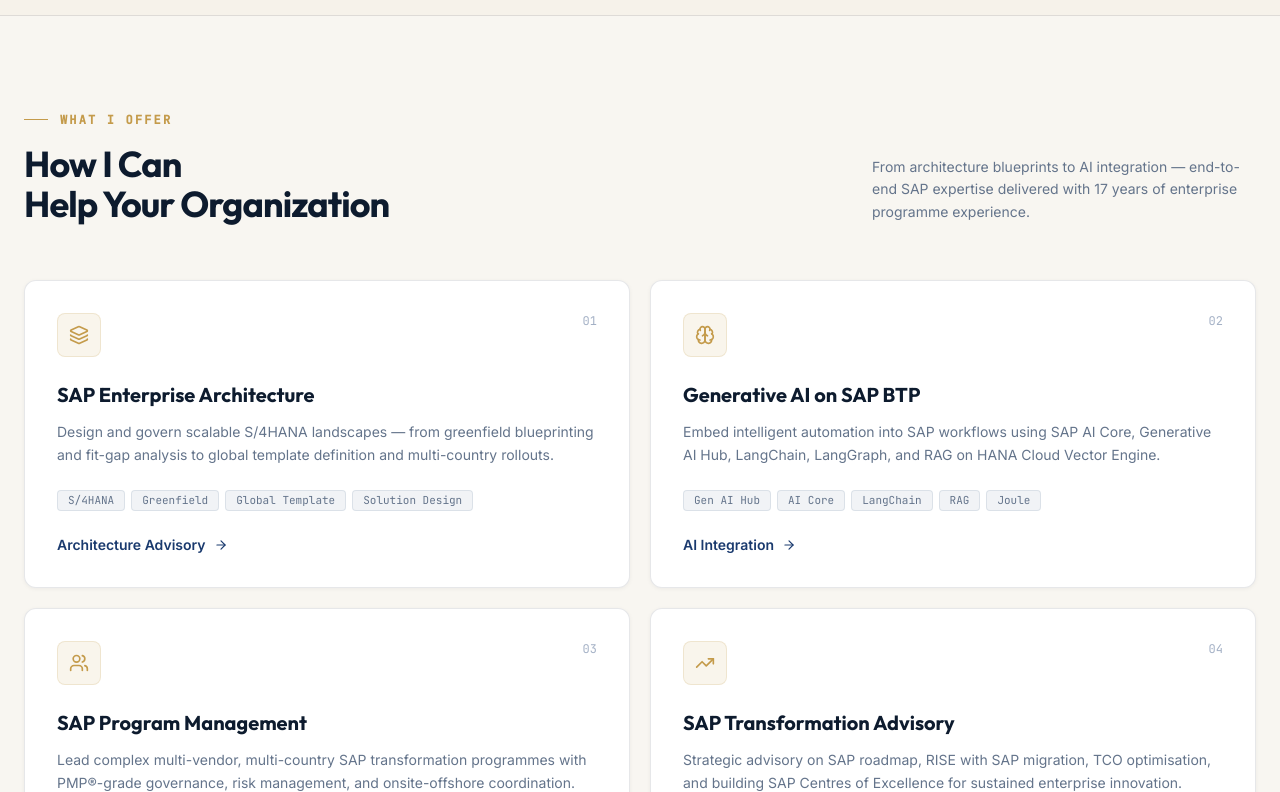
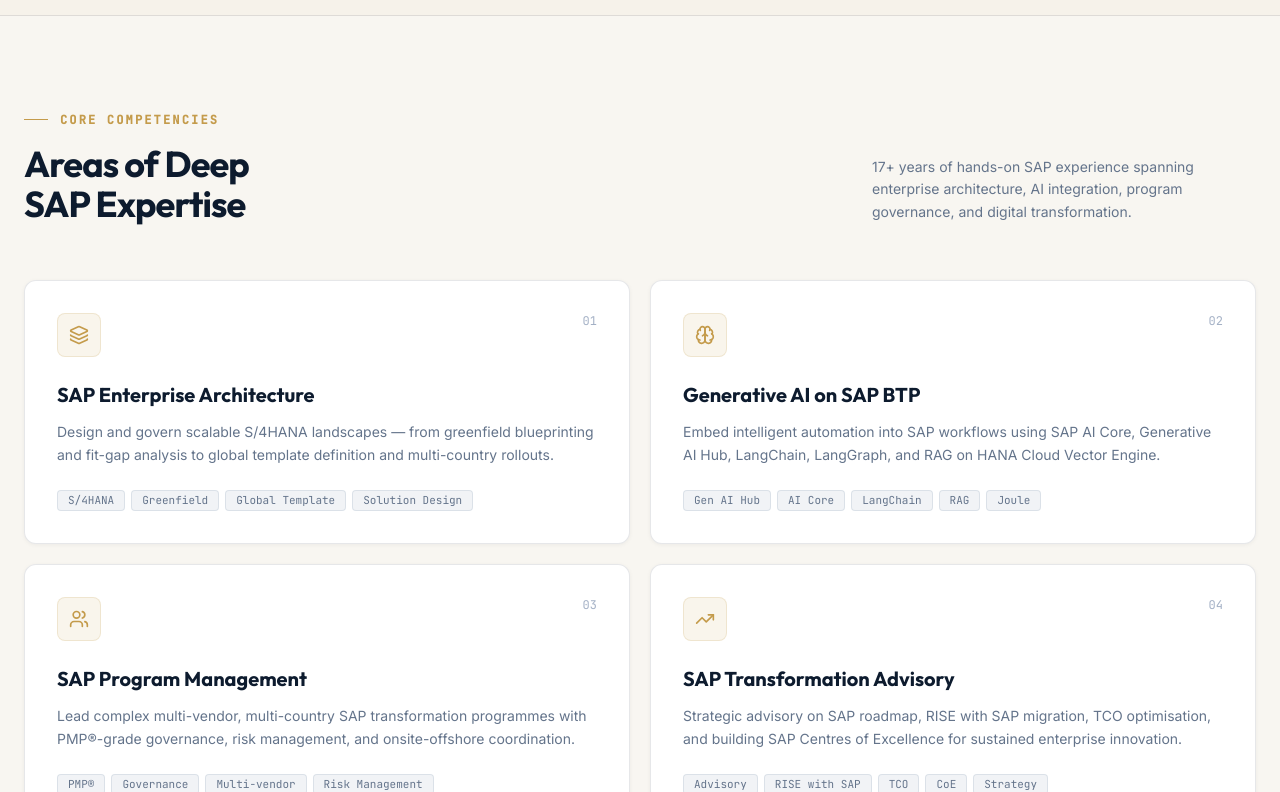
Before and after one commit to sandeeprawatabap-cell/sandeeprawat-portfolio, a React (Vite) app: page / in a window 1280 px wide. Shown: the part 1068-1860 px from the top of the page. Built offline with nearby package versions, Linux system fonts and the light colour scheme.

Commit message:
Replace services section with Core Competencies showcase, remove service CTAs

```diff
--- a/src/app/App.tsx
+++ b/src/app/App.tsx
@@ -30,7 +30,7 @@
   Network,
 } from "lucide-react";
 
-const NAV_ITEMS = ["About", "Services", "Roadmap", "Expertise", "AI Journey", "Certifications", "Achievements", "Contact"];
+const NAV_ITEMS = ["About", "Competencies", "Roadmap", "Expertise", "AI Journey", "Certifications", "Achievements", "Contact"];
 
 const STATS = [
   { label: "Years Experience", value: "17+" },
@@ -537,16 +537,16 @@
         </div>
       </div>
 
-      {/* ── Services ── */}
+      {/* ── Core Competencies ── */}
       <section id="services" className="relative z-10 py-24 px-6">
         <div className="max-w-7xl mx-auto">
-          <SectionLabel>What I Offer</SectionLabel>
+          <SectionLabel>Core Competencies</SectionLabel>
           <div className="flex flex-col md:flex-row md:items-end justify-between gap-6 mb-14">
             <h2 className="text-4xl font-bold tracking-tight" style={{ fontFamily: "Outfit, sans-serif", color: "var(--foreground)" }}>
-              How I Can<br />Help Your Organization
+              Areas of Deep<br />SAP Expertise
             </h2>
             <p className="max-w-sm text-sm leading-relaxed" style={{ color: "var(--muted-foreground)" }}>
-              From architecture blueprints to AI integration — end-to-end SAP expertise delivered with 17 years of enterprise programme experience.
+              17+ years of hands-on SAP experience spanning enterprise architecture, AI integration, program governance, and digital transformation.
             </p>
           </div>
 
@@ -555,7 +555,7 @@
               const Icon = svc.icon;
               return (
                 <motion.div key={svc.title} initial={{ opacity: 0, y: 24 }} whileInView={{ opacity: 1, y: 0 }} transition={{ duration: 0.5, delay: i * 0.08 }} viewport={{ once: true }}
-                  className="group flex flex-col p-8 rounded-xl border transition-all duration-300 hover:border-primary/25 hover:shadow-md"
+                  className="flex flex-col p-8 rounded-xl border"
                   style={{ background: "var(--card)", borderColor: "var(--border)", boxShadow: "0 1px 4px rgba(13,27,46,0.05)" }}>
                   <div className="flex items-start justify-between mb-6">
                     <div className="w-11 h-11 rounded-lg flex items-center justify-center" style={{ background: "rgba(196,155,75,0.10)", border: "1px solid rgba(196,155,75,0.18)" }}>
@@ -565,12 +565,7 @@
                   </div>
                   <h3 className="text-xl font-bold mb-3" style={{ fontFamily: "Outfit, sans-serif", color: "var(--foreground)" }}>{svc.title}</h3>
                   <p className="text-sm leading-relaxed flex-1 mb-6" style={{ color: "var(--muted-foreground)" }}>{svc.desc}</p>
-                  <div className="flex flex-wrap gap-1.5 mb-6">{svc.tags.map((t) => <Tag key={t}>{t}</Tag>)}</div>
-                  <a href="mailto:sandeeprawatabap@gmail.com"
-                    className="inline-flex items-center gap-2 text-sm font-semibold transition-all duration-200 group-hover:gap-3"
-                    style={{ color: "var(--primary)", fontFamily: "Inter, sans-serif" }}>
-                    {svc.cta} <ArrowRight size={14} />
-                  </a>
+                  <div className="flex flex-wrap gap-1.5">{svc.tags.map((t) => <Tag key={t}>{t}</Tag>)}</div>
                 </motion.div>
               );
             })}
```
